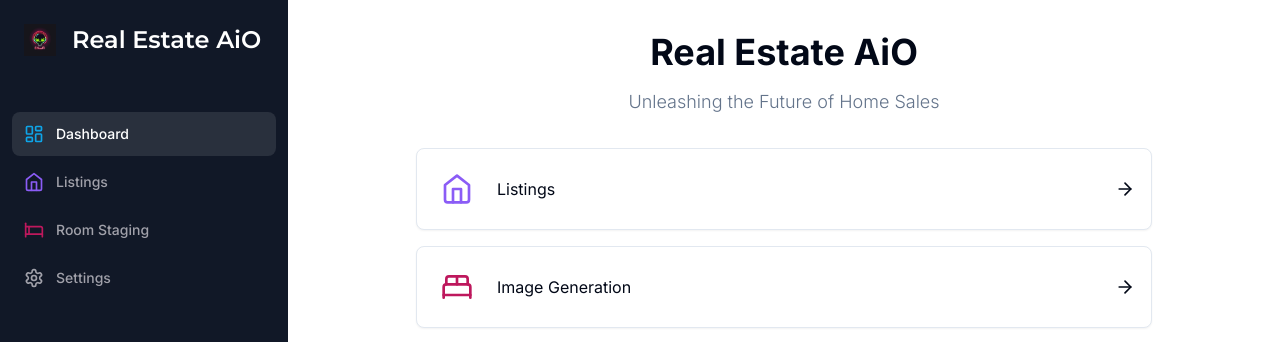
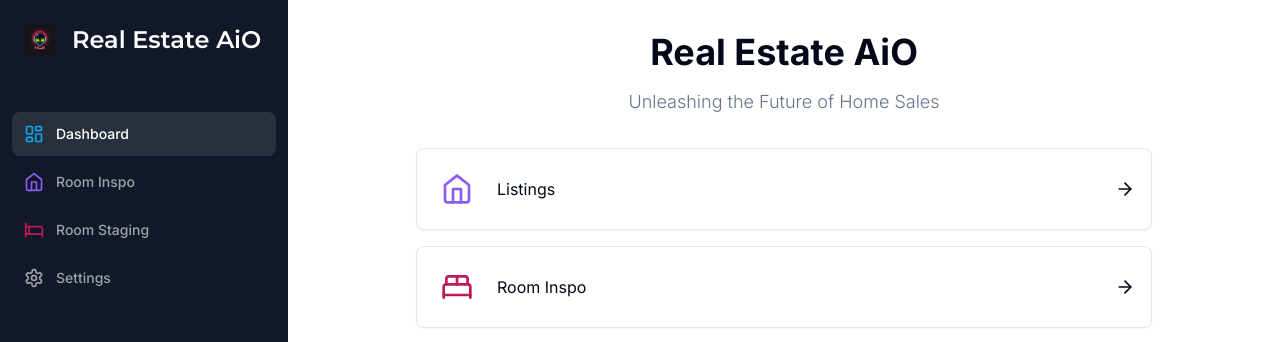
Before and after one commit to kaisdewani/ai-listings, a Next.js app: page /dashboard in a window 1280 px wide. Shown: the top 342 px of the page. Built offline with nearby package versions, Linux system fonts and the light colour scheme; no server answers.

Commit message:
changed it from listing to room inspo

```diff
--- a/app/(dashboard)/(routes)/dashboard/page.tsx
+++ b/app/(dashboard)/(routes)/dashboard/page.tsx
@@ -13,7 +13,7 @@ const tools = [
     color: "text-violet-500",
   },
   {
-    label: "Image Generation",
+    label: "Room Inspo",
     icon: BedDoubleIcon,
     href: "/image",
     color: "text-pink-700",
@@ -60,7 +60,7 @@ const DashboardPage = () => {
       <div className="px-4 md:px-20 lg:px-32 space-y-4">
         {tools.map((tool) => (
           <Card
-          onClick={()=>(
+            onClick={() => (
               router.push(tool.href)
             )}
             key={tool.href}
@@ -68,13 +68,13 @@ const DashboardPage = () => {
           >
             <div className="flex items-center gap-x-4">
               <div className={cn("p-2 w-fit rounded-md")}>
-                <tool.icon className={cn("w-8 h-8", tool.color)}/>
+                <tool.icon className={cn("w-8 h-8", tool.color)} />
               </div>
               <div>
                 {tool.label}
               </div>
             </div>
-            <ArrowRight className="w-5 h-5"/>
+            <ArrowRight className="w-5 h-5" />
           </Card>
         ))}
       </div>
--- a/components/sidebar.tsx
+++ b/components/sidebar.tsx
@@ -19,7 +19,7 @@ const routes = [
         color: "text-sky-500",
     },
     {
-        label: "Listings",
+        label: "Room Inspo",
         icon: HomeIcon,
         href: "/conversation",
         color: "text-violet-500",
@@ -84,7 +84,7 @@ const Sidebar = ({
                             href={route.href}
                             key={route.href}
                             className={cn("text-sm group flex p-3 w-full justify-start font-medium cursor-pointer hover:text-white hover:bg-white/10 rounded-lg transition",
-                            pathname == route.href ? "text-white bg-white/10" : "text-zinc-400"
+                                pathname == route.href ? "text-white bg-white/10" : "text-zinc-400"
                             )}
                         >
                             <div className="flex items-center flex-1">
@@ -96,7 +96,7 @@ const Sidebar = ({
                 </div>
             </div>
             <FreeCounter
-            apiLimitCount={apiLimitCount}
+                apiLimitCount={apiLimitCount}
             />
         </div>
     );
```
Lines whose indentation alone changed are shown as unchanged.
